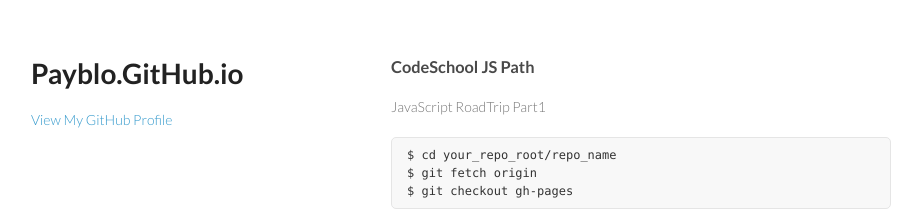
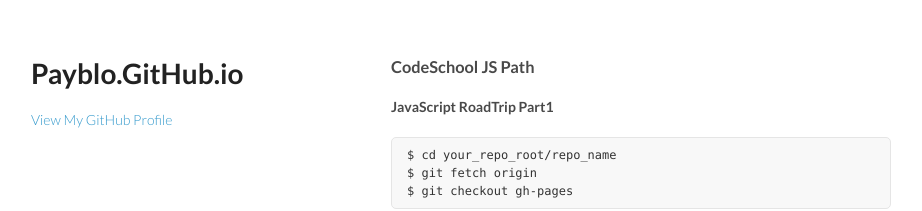
Before and after one commit to payblo/payblo.github.io, a plain HTML site: page index.html in a window 1280 px wide. Shown: the top 211 px of the page, without its empty margins (179-1101 px from the left). Drawn offline with Linux system fonts and the light colour scheme.

Commit message:
update name to h4 tag

```diff
--- a/index.html
+++ b/index.html
@@ -26,7 +26,7 @@
         <h3>
 <a id="welcome-to-github-pages" class="anchor" href="#welcome-to-github-pages" aria-hidden="true"><span class="octicon octicon-link"></span></a>CodeSchool JS Path</h3>
 
-<p>JavaScript RoadTrip Part1</p>
+<h4>JavaScript RoadTrip Part1</h4>
 
 <pre><code>$ cd your_repo_root/repo_name
 $ git fetch origin
```
